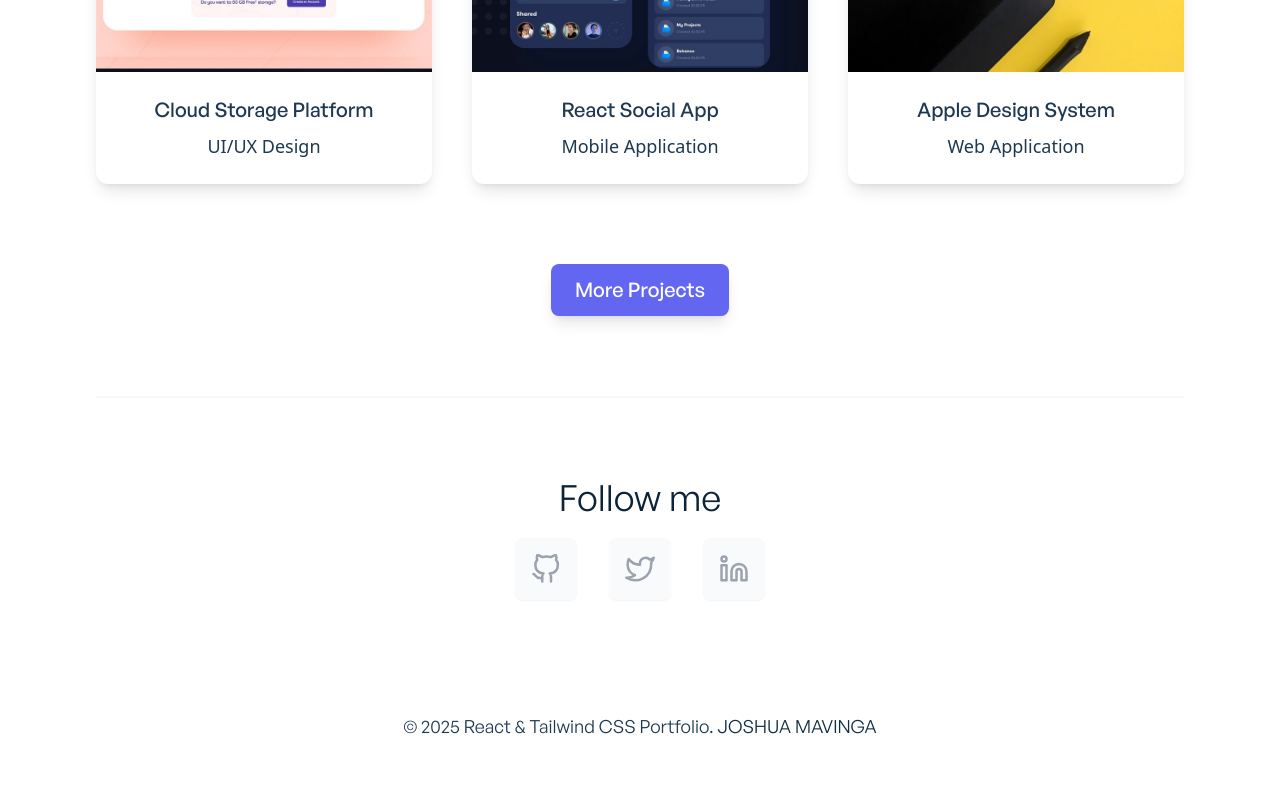
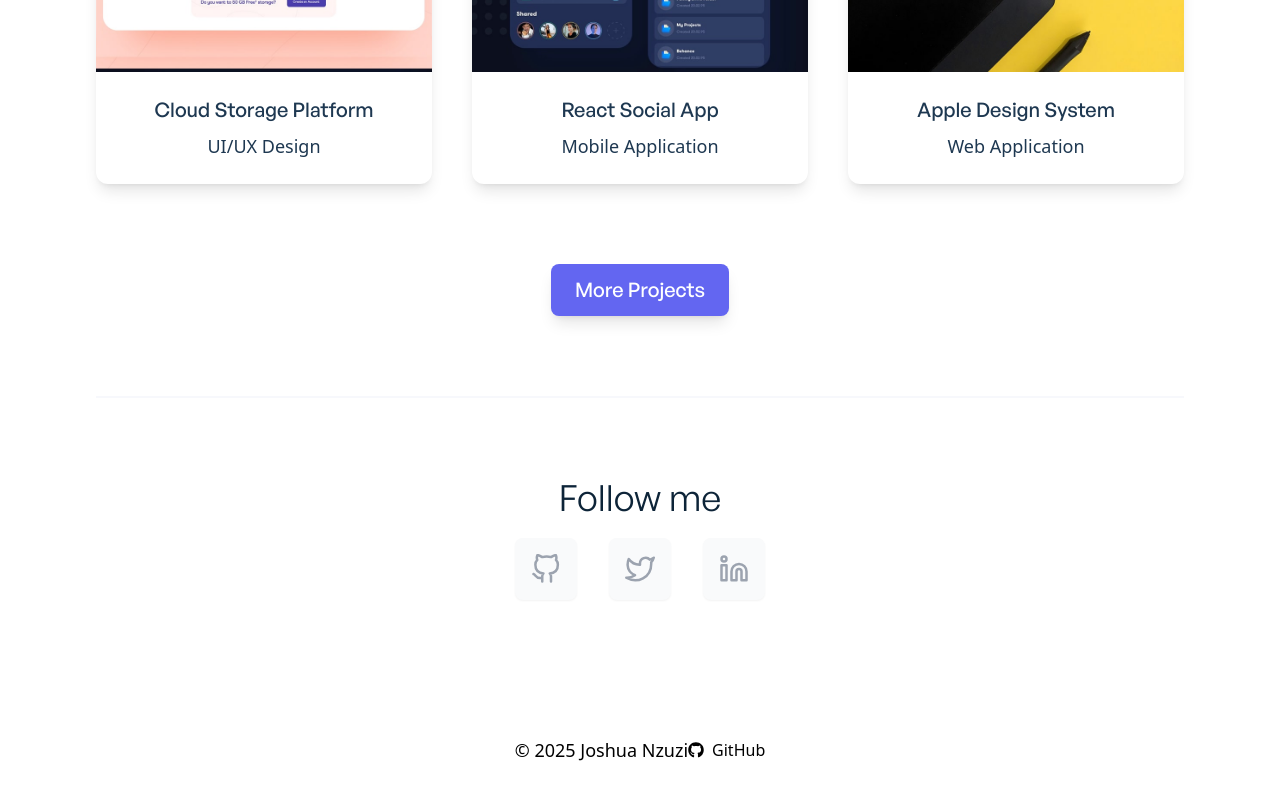
Before and after one commit to Joshua-Nzuzi/portfolio-fullstack, a React (Create React App) app in the folder frontend/: page / in a window 1280 px wide. Shown: the part 1381-2181 px from the top of the page. Before the commit the page ends 2153 px from the top, so only its background shows below. Built offline with nearby package versions, Linux system fonts and the light colour scheme.

Commit message:
Fix : Footer style

```diff
--- a/frontend/src/components/shared/AppFooterCopyright.jsx
+++ b/frontend/src/components/shared/AppFooterCopyright.jsx
@@ -1,25 +1,23 @@
+import { FaGithub } from 'react-icons/fa';
+
 function AppFooterCopyright() {
     return (
-		<div className="font-general-regular flex justify-center items-center text-center">
-			<div className="text-lg text-ternary-dark dark:text-ternary-light">
-				&copy; {new Date().getFullYear()}
+        <footer className="bg-gradient-to-r from-gray-100 via-white to-gray-100 dark:from-gray-900 dark:via-gray-800 dark:to-gray-900 py-6">
+            <div className="container mx-auto px-4 flex flex-col md:flex-row justify-center items-center text-center space-y-2 md:space-y-0 md:space-x-4">
+                <span className="text-lg text-gray-700 dark:text-gray-300">
+                    &copy; {new Date().getFullYear()} Joshua Nzuzi
+                </span>
                 <a
-					href="https://github.com/realstoman/react-tailwindcss-portfolio"
-					target="__blank"
-					className="hover:underline hover:text-indigo-600 dark:hover:text-indigo-300 ml-1 duration-500"
+                    href="https://github.com/Joshua-Nzuzi"
+                    target="_blank"
+                    rel="noopener noreferrer"
+                    className="flex items-center text-gray-700 dark:text-gray-300 hover:text-indigo-600 dark:hover:text-indigo-400 transition duration-300"
                 >
-					React & Tailwind CSS Portfolio
-				</a>
-				.
-				<a
-					href="https://stoman.me"
-					target="__blank"
-					className="text-secondary-dark dark:text-secondary-light font-medium uppercase hover:underline hover:text-indigo-600 dark:hover:text-indigo-300 ml-1 duration-500"
-				>
-					Joshua Mavinga
+                    <FaGithub className="mr-2" />
+                    GitHub
                 </a>
             </div>
-		</div>
+        </footer>
     );
 }
 
--- a/frontend/src/components/shared/AppHeader.jsx
+++ b/frontend/src/components/shared/AppHeader.jsx
@@ -102,14 +102,17 @@ const AppHeader = () => {
 					}
 				>
 					<Link
-						to="/projects"
-						className="block text-left text-lg text-primary-dark dark:text-ternary-light hover:text-secondary-dark dark:hover:text-secondary-light  sm:mx-4 mb-2 sm:py-2"
-						aria-label="Projects"
-					>
-						Projects
-					</Link>
+  to="/projects"
+  onClick={() => setShowMenu(false)}
+  className="block text-left text-lg text-primary-dark dark:text-ternary-light hover:text-secondary-dark dark:hover:text-secondary-light  sm:mx-4 mb-2 sm:py-2 border-t-2 pt-3 sm:pt-2 sm:border-t-0 border-primary-light dark:border-secondary-dark"
+  aria-label="Projects"
+>
+  Projects
+</Link>
+
 					<Link
 						to="/about"
+						onClick={() => setShowMenu(false)}
 						className="block text-left text-lg text-primary-dark dark:text-ternary-light hover:text-secondary-dark dark:hover:text-secondary-light  sm:mx-4 mb-2 sm:py-2 border-t-2 pt-3 sm:pt-2 sm:border-t-0 border-primary-light dark:border-secondary-dark"
 						aria-label="About Me"
 					>
@@ -117,6 +120,7 @@ const AppHeader = () => {
 					</Link>
 					<Link
 						to="/contact"
+						onClick={() => setShowMenu(false)}
 						className="block text-left text-lg text-primary-dark dark:text-ternary-light hover:text-secondary-dark dark:hover:text-secondary-light  sm:mx-4 mb-2 sm:py-2 border-t-2 pt-3 sm:pt-2 sm:border-t-0 border-primary-light dark:border-secondary-dark"
 						aria-label="Contact"
 					>
```
Lines whose indentation alone changed are shown as unchanged.
